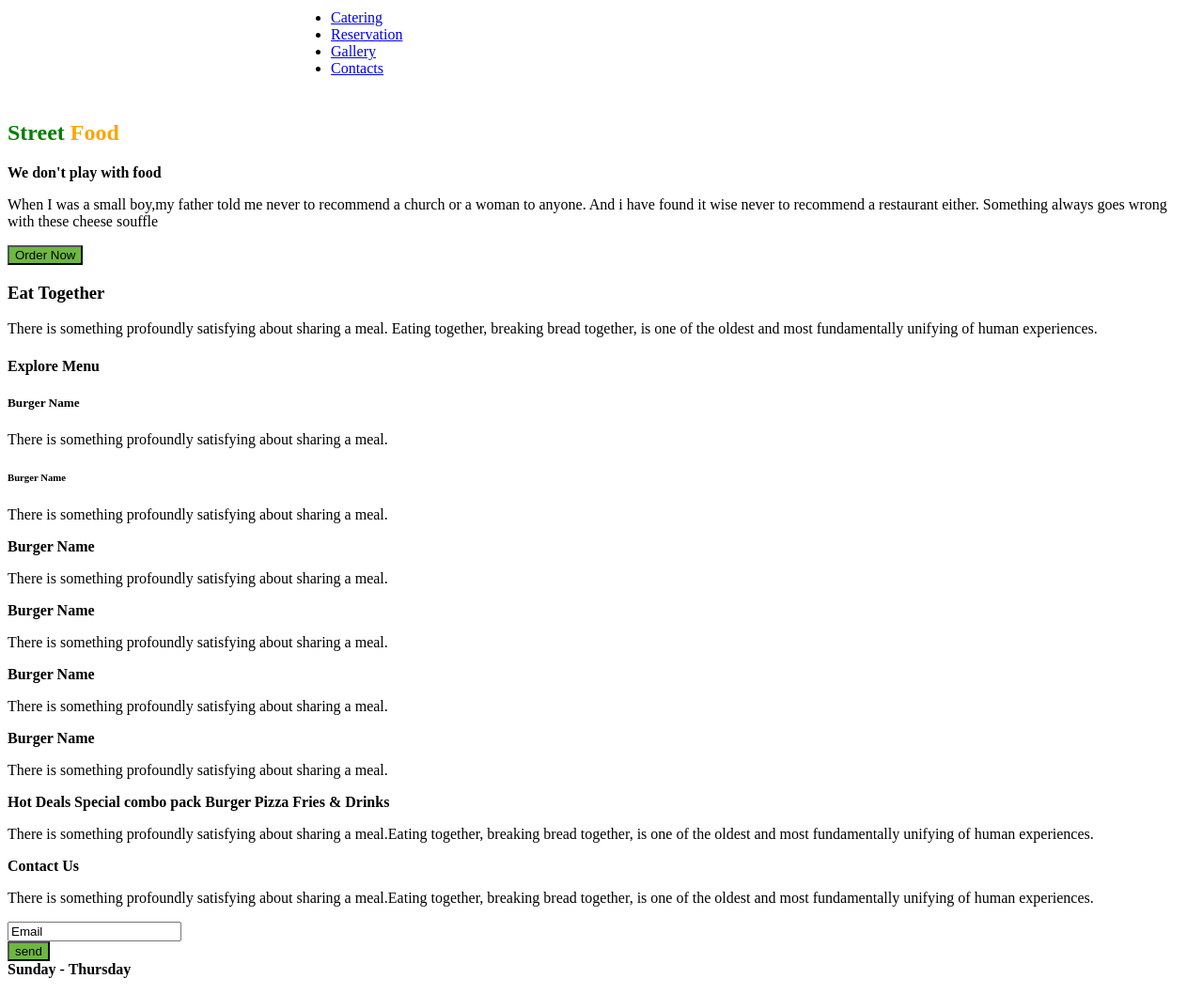
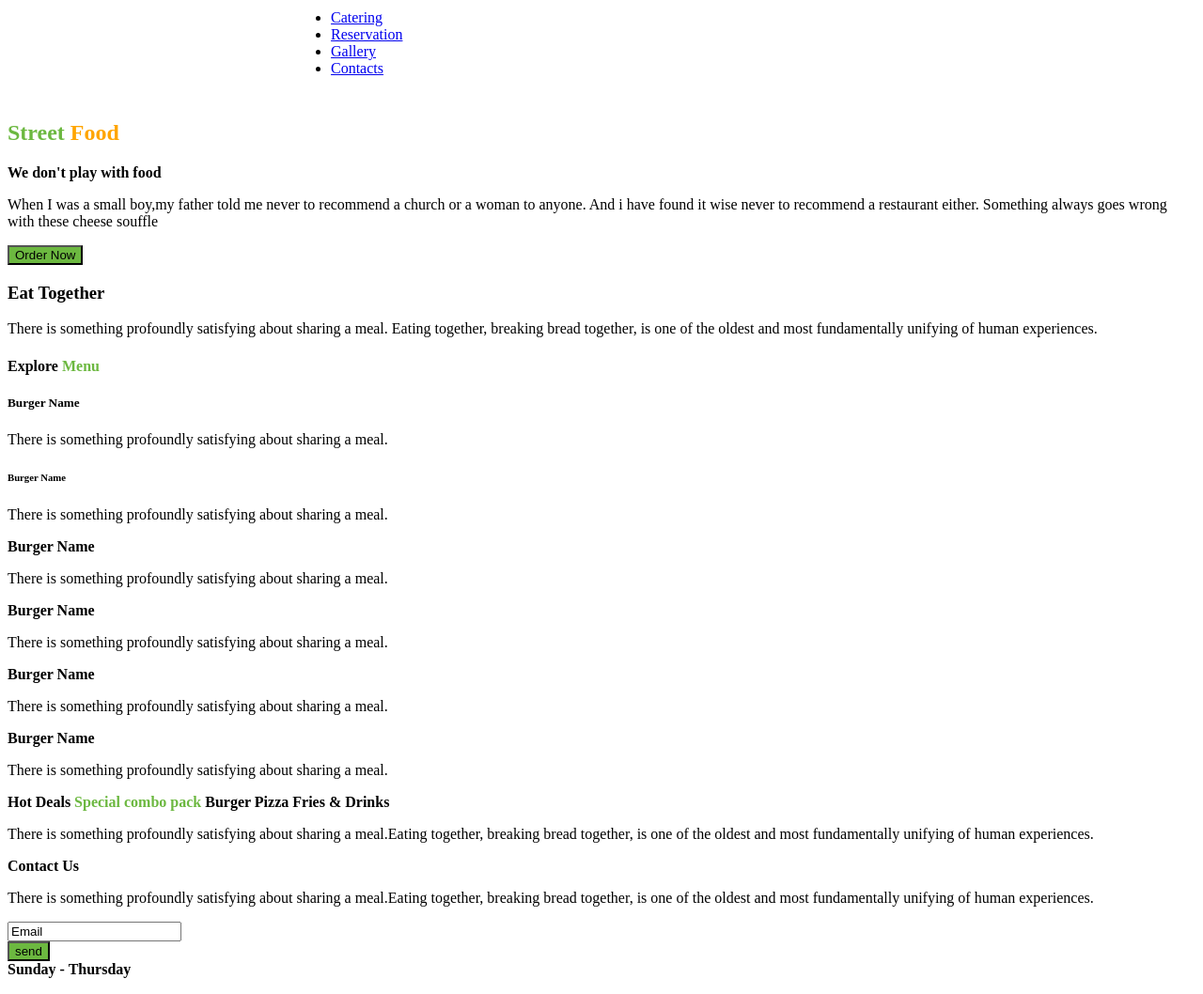
Before and after one commit to jobkarani/streetfoodwebsite, a plain HTML site: page index.html in a window 1280 px wide. Shown: the part 200-1258 px from the top of the page at 94% size. Drawn offline with Linux system fonts and the light colour scheme.

Commit message:
changes the id's color to lightgreen

```diff
--- a/index.css
+++ b/index.css
@@ -4,8 +4,8 @@ nav {
     padding: 10px 0;
     margin-right: 0%;
  }
- #street{
-     color: green;
+ #street, #menu, #deals, #special{
+    color:  #6CB840;
  }
  #food{
      color: orange;
--- a/index.html
+++ b/index.html
@@ -44,7 +44,7 @@
         <p>There is something profoundly satisfying about sharing a meal. Eating together, breaking bread together, is one of the oldest and most fundamentally unifying of human experiences.</p>
     </div>
     <div class="justify">
-        <h4>Explore <span id="Menu">Menu</span></h4>
+        <h4>Explore <span id="menu">Menu</span></h4>
         <div id="buger1">
             <h5><b>Burger Name</b></h5>
             <p>There is something profoundly satisfying about sharing a meal.</p>
@@ -69,7 +69,7 @@
     </div>
     <div class="hotdeals">
         <h11><b>Hot <span id="deals>">Deals</span></b></h11>
-        <h12><b>Special combo pack</b></h12>
+        <h12 id="special"><b>Special combo pack</b></h12>
         <h13><b>Burger Pizza</b></h13>
         <h14><b>Fries & Drinks</b></h14>
         <p>There is something profoundly satisfying about sharing a meal.Eating together, breaking bread together, is one of the oldest and most fundamentally unifying of human experiences.</p>
```
